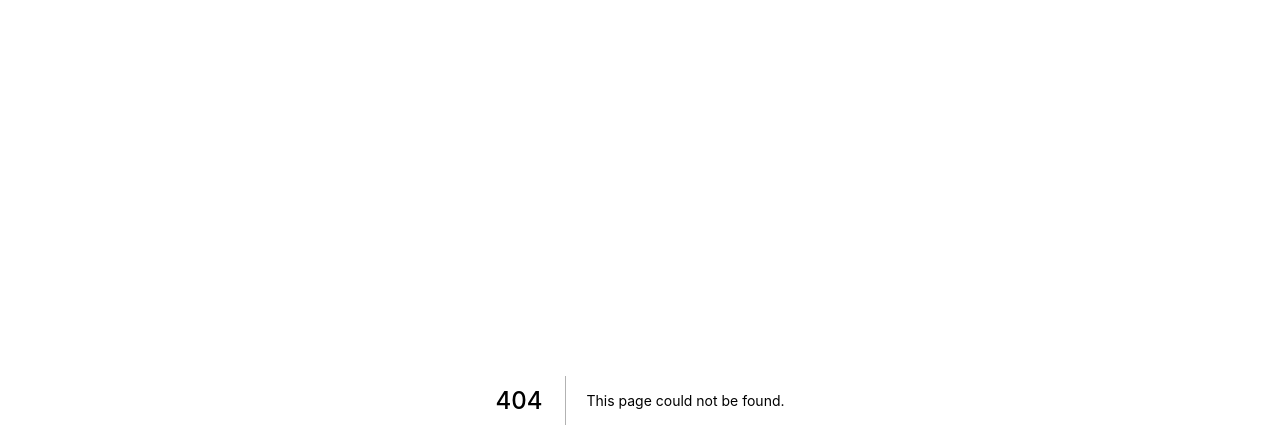
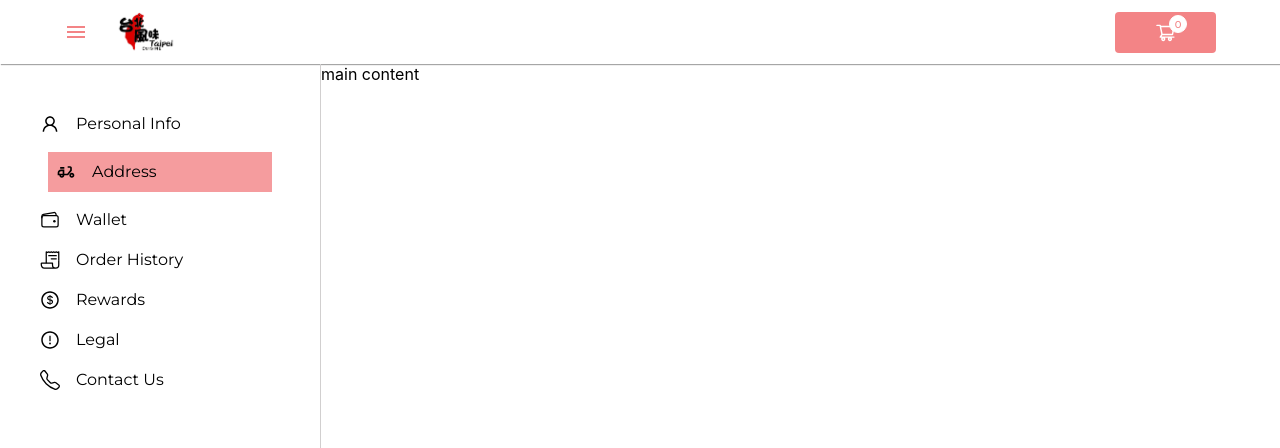
Before and after one commit to XianFengWu1996/tc_demo_v2, a Next.js app: page /account in a window 1280 px wide. Before the commit this address had no page. Shown: the top 448 px of the page. Built offline with nearby package versions, Linux system fonts and the light colour scheme.

Commit message:
create account page with nav

```diff
--- /dev/null
+++ b/src/pages/account/index.tsx
@@ -0,0 +1,91 @@
+import { Box, Divider, Grid, Typography } from "@mui/material";
+import Link from "next/link";
+import { AiOutlineDollar, AiOutlineExclamationCircle, AiOutlineUser } from "react-icons/ai";
+import { BsTelephone } from "react-icons/bs";
+import { IoReceiptOutline, IoWalletOutline } from "react-icons/io5";
+import { MdOutlineDeliveryDining } from "react-icons/md";
+import { AppBarNav } from "../../modules/appbar/appbar";
+
+export default function AccountPage () {
+    return <>
+        <AppBarNav />
+
+        <Grid container>
+            <Grid item xs={5} sm={4} md={3} lg={3}>
+                <Box sx={{
+                        minHeight: 'calc(100vh - 63px)',
+                        display: 'flex',
+                        flexDirection: 'column' ,
+                        alignItems: 'start',
+                        py: 5,
+                        pl: 5,
+                    }}>
+                    <Link href={'#'}>
+                        <Box sx={{ display: 'flex', alignItems: 'center', my:1}}>
+                            <AiOutlineUser size={20} />
+                            <Typography sx={{ ml: 2}}>Personal Info</Typography>
+                        </Box>
+                    </Link>
+                    <Link href={'#'}>
+                        <Box sx={{
+                            display: 'flex',
+                            alignItems: 'center',
+                            my:1,
+                            p: 1,
+                            backgroundColor: 'secondary.light',
+                            width: '80%',
+                            ml: 1,
+                            position: 'relateive',
+                        }}>
+                            <MdOutlineDeliveryDining size={20} />
+                            <Typography sx={{ ml: 2}}>Address</Typography>
+                        </Box>
+                    </Link>
+
+                    <Link href={'#'}>
+                    <Box sx={{ display: 'flex', alignItems: 'center', my:1}}>
+                            <IoWalletOutline size={20} />
+                            <Typography sx={{ ml: 2}}>Wallet</Typography>
+                        </Box>
+                    </Link>
+
+                    <Link href={'#'}>
+                    <Box sx={{ display: 'flex', alignItems: 'center', my:1}}>
+                            <IoReceiptOutline size={20} />
+                            <Typography sx={{ ml: 2}}>Order History</Typography>
+                        </Box>
+                    </Link>
+
+                    <Link href={'#'}>
+                    <Box sx={{ display: 'flex', alignItems: 'center', my:1}}>
+                            <AiOutlineDollar size={20} />
+                            <Typography sx={{ ml: 2}}>Rewards</Typography>
+                        </Box>
+                    </Link>
+                    <Link href={'#'}>
+                        <Box sx={{ display: 'flex', alignItems: 'center', my:1}}>
+                            <AiOutlineExclamationCircle size={20} />
+                            <Typography sx={{ ml: 2}}>Legal</Typography>
+                        </Box>
+                    </Link>
+                    <Link href={'#'}>
+                    <Box sx={{ display: 'flex', alignItems: 'center', my:1}}>
+                            <BsTelephone size={20} />
+                            <Typography sx={{ ml: 2}}>Contact Us</Typography>
+                        </Box>
+                    </Link>
+                </Box>
+            </Grid>
+
+
+
+
+            <Grid item xs={7} sm={8} md={9} lg={9} sx={{ borderLeft: '1px solid #D1CFCF'}}>
+            <Box sx={{ minHeight: 'calc(100vh - 63px)' }}>
+                    main content
+                </Box>
+            </Grid>
+        </Grid>
+
+    </>
+}
```
